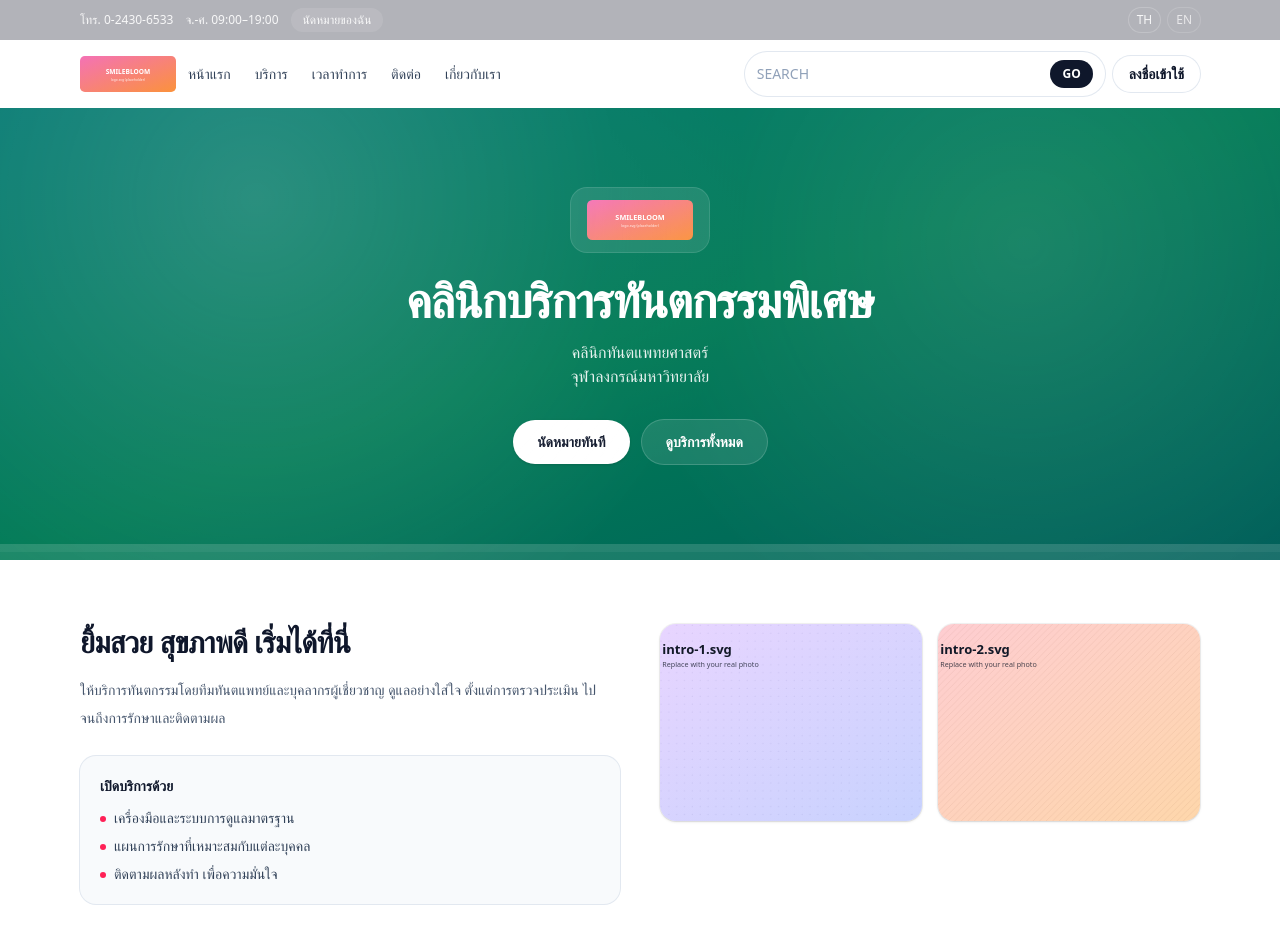
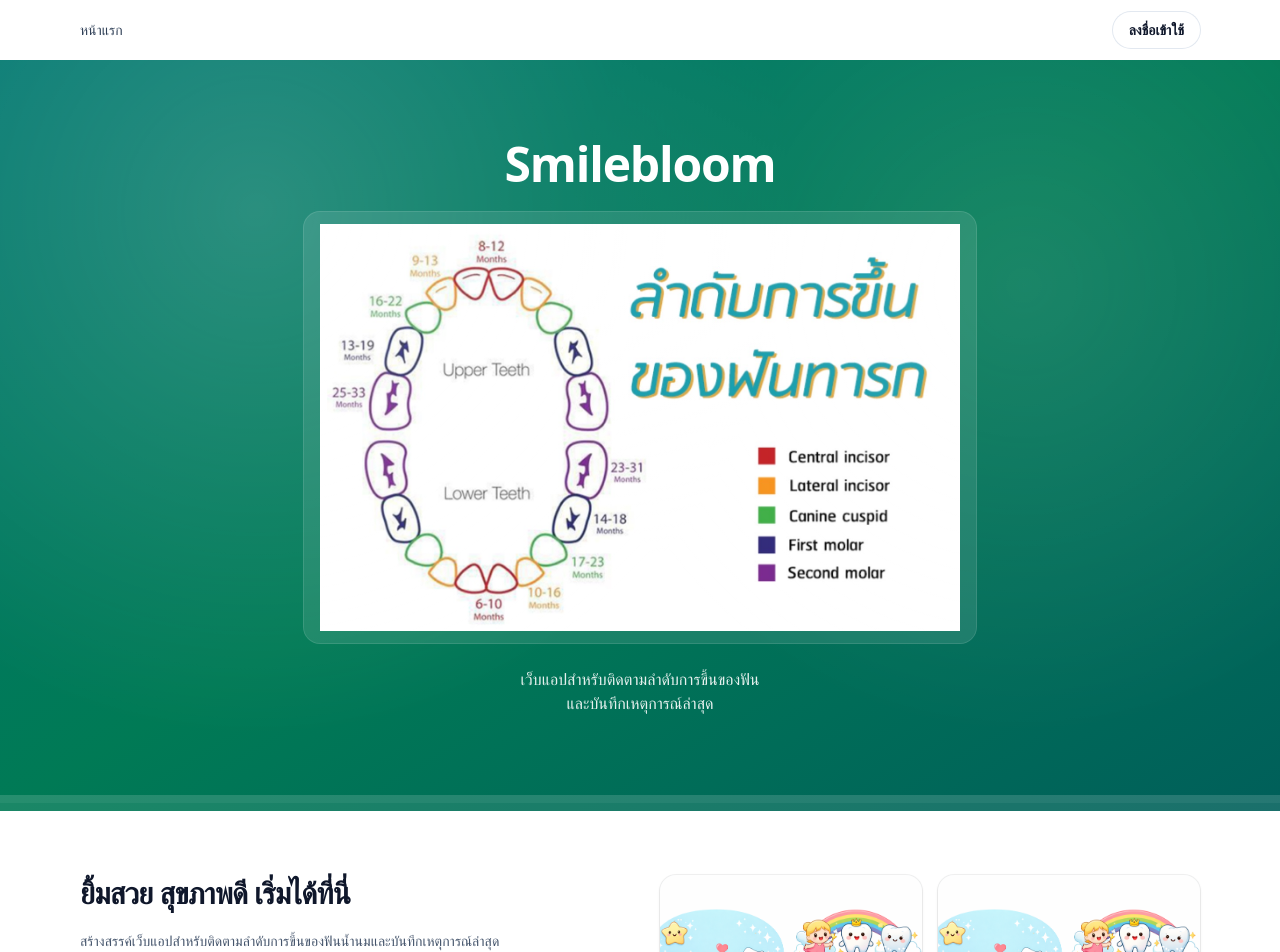
Before and after one commit to jayrboy/smilebloom-nextjs, a Next.js app: page / in a window 1280 px wide. Shown: the top 952 px of the page. Built offline with nearby package versions, Linux system fonts and the light colour scheme.

Commit message:
Implement HomePage

```diff
--- a/src/app/page.tsx
+++ b/src/app/page.tsx
@@ -9,10 +9,10 @@
 
 const NAV_ITEMS: NavItem[] = [
   { label: 'หน้าแรก', href: '#home' },
-  { label: 'บริการ', href: '#services' },
-  { label: 'เวลาทำการ', href: '#hours' },
-  { label: 'ติดต่อ', href: '#contact' },
-  { label: 'เกี่ยวกับเรา', href: '#about' },
+  // { label: 'บริการ', href: '#services' },
+  // { label: 'เวลาทำการ', href: '#hours' },
+  // { label: 'ติดต่อ', href: '#contact' },
+  // { label: 'เกี่ยวกับเรา', href: '#about' },
 ];
 
 const SERVICES: ServiceItem[] = [
@@ -79,8 +79,10 @@
 
   return (
     <div className="min-h-screen">
+      {/* Navbar */}
       <header className="sticky top-0 z-50">
-        <div className="bg-slate-950/40 backdrop-blur supports-[backdrop-filter]:bg-slate-950/30">
+        {/* Topbar */}
+        {/* <div className="bg-slate-950/40 backdrop-blur supports-[backdrop-filter]:bg-slate-950/30">
           <div className="mx-auto max-w-6xl px-4">
             <div className="flex items-center justify-between py-2 text-xs text-white/90">
               <div className="flex items-center gap-3">
@@ -111,7 +113,7 @@
               </div>
             </div>
           </div>
-        </div>
+        </div> */}
 
         <div className="bg-white/80 backdrop-blur supports-[backdrop-filter]:bg-white/60">
           <div className="mx-auto max-w-6xl px-4">
@@ -127,7 +129,7 @@
                 <span className="h-0.5 w-5 bg-slate-700" />
               </button>
 
-              <a href="#home" className="flex items-center gap-2">
+              {/* <a href="#home" className="flex items-center gap-2">
                 <Image
                   src="/home/logo.svg"
                   alt="Smilebloom"
@@ -136,7 +138,7 @@
                   className="h-9 w-auto"
                   priority
                 />
-              </a>
+              </a> */}
 
               <nav className="hidden items-center gap-6 text-sm text-slate-700 lg:flex">
                 {NAV_ITEMS.map((item) => (
@@ -151,7 +153,8 @@
               </nav>
 
               <div className="flex flex-1 items-center justify-end gap-2">
-                <form
+                {/* Search */}
+                {/* <form
                   className="hidden max-w-[360px] flex-1 items-center gap-2 rounded-full bg-white px-3 py-2 ring-1 ring-slate-200 md:flex"
                   onSubmit={(e) => {
                     e.preventDefault();
@@ -171,7 +174,7 @@
                   >
                     GO
                   </button>
-                </form>
+                </form> */}
 
                 <Link
                   href="/auth/login"
@@ -228,6 +231,7 @@
       </header>
 
       <main>
+        {/* Home */}
         <section
           id="home"
           className="relative overflow-hidden bg-gradient-to-br from-teal-700 via-emerald-700 to-teal-800"
@@ -235,40 +239,24 @@
           <div className="absolute inset-0 opacity-30 [background:radial-gradient(circle_at_20%_20%,rgba(255,255,255,0.55),transparent_45%),radial-gradient(circle_at_80%_30%,rgba(255,255,255,0.35),transparent_40%)]" />
           <div className="mx-auto max-w-6xl px-4 py-16 sm:py-20">
             <div className="mx-auto max-w-2xl text-center text-white">
+              <h1 className="text-balance text-3xl font-extrabold tracking-tight sm:text-5xl">
+                Smilebloom
+              </h1>
+              <br />
               <div className="mx-auto mb-6 flex w-fit items-center justify-center rounded-2xl bg-white/10 px-4 py-3 ring-1 ring-white/20">
                 <Image
-                  src="/home/logo.svg"
-                  alt="Smilebloom"
-                  width={160}
-                  height={60}
-                  className="h-10 w-auto"
+                  src="/teeth/deciduous-eruption.png"
+                  alt="Teeth"
+                  width={1000}
+                  height={600}
+                  className="h-auto w-full object-contain"
                 />
               </div>
-              <h1 className="text-balance text-3xl font-extrabold tracking-tight sm:text-5xl">
-                คลินิกบริการทันตกรรมพิเศษ
-              </h1>
               <p className="mt-4 text-pretty text-sm text-white/90 sm:text-base">
-                คลินิกทันตแพทยศาสตร์
+                เว็บแอปสำหรับติดตามลำดับการขึ้นของฟัน
                 <br className="hidden sm:block" />
-                จุฬาลงกรณ์มหาวิทยาลัย
+                และบันทึกเหตุการณ์ล่าสุด
               </p>
-
-              <div className="mt-8 flex flex-col items-center justify-center gap-3 sm:flex-row">
-                <button
-                  type="button"
-                  className="w-full rounded-full bg-white px-6 py-3 text-sm font-semibold text-slate-900 shadow-sm hover:bg-white/95 sm:w-auto"
-                  onClick={() => scrollToId('contact')}
-                >
-                  นัดหมายทันที
-                </button>
-                <button
-                  type="button"
-                  className="w-full rounded-full bg-white/10 px-6 py-3 text-sm font-semibold text-white ring-1 ring-white/25 hover:bg-white/15 sm:w-auto"
-                  onClick={() => scrollToId('services')}
-                >
-                  ดูบริการทั้งหมด
-                </button>
-              </div>
             </div>
           </div>
 
@@ -276,6 +264,7 @@
           <div className="h-2 w-full bg-white/10" />
         </section>
 
+        {/* Introduction */}
         <section className="mx-auto max-w-6xl px-4 py-14 sm:py-16">
           <div className="grid gap-10 lg:grid-cols-12 lg:items-start">
             <div className="lg:col-span-6">
@@ -283,24 +272,23 @@
                 ยิ้มสวย สุขภาพดี เริ่มได้ที่นี่
               </h2>
               <p className="mt-4 text-sm leading-7 text-slate-600">
-                ให้บริการทันตกรรมโดยทีมทันตแพทย์และบุคลากรผู้เชี่ยวชาญ
-                ดูแลอย่างใส่ใจ ตั้งแต่การตรวจประเมิน ไปจนถึงการรักษาและติดตามผล
+                สร้างสรรค์เว็บแอปสำหรับติดตามลำดับการขึ้นของฟันน้ำนมและบันทึกเหตุการณ์ล่าสุด
               </p>
 
               <div className="mt-6 rounded-2xl bg-slate-50 p-5 ring-1 ring-slate-200">
-                <p className="text-sm font-semibold text-slate-900">เปิดบริการด้วย</p>
+                <p className="text-sm font-semibold text-slate-900">ฟีเจอร์หลัก</p>
                 <ul className="mt-3 space-y-2 text-sm text-slate-700">
                   <li className="flex gap-2">
                     <span className="mt-2 h-1.5 w-1.5 rounded-full bg-rose-500" />
-                    เครื่องมือและระบบการดูแลมาตรฐาน
+                    สมัครสมาชิก / เข้าสู่ระบบ
                   </li>
                   <li className="flex gap-2">
                     <span className="mt-2 h-1.5 w-1.5 rounded-full bg-rose-500" />
-                    แผนการรักษาที่เหมาะสมกับแต่ละบุคคล
+                    ติดตามลำดับการขึ้นของฟันน้ำนม
                   </li>
                   <li className="flex gap-2">
                     <span className="mt-2 h-1.5 w-1.5 rounded-full bg-rose-500" />
-                    ติดตามผลหลังทำ เพื่อความมั่นใจ
+                    บันทึกเหตุการณ์ล่าสุด
                   </li>
                 </ul>
               </div>
@@ -308,14 +296,15 @@
 
             <div className="lg:col-span-6">
               <div className="grid gap-4 sm:grid-cols-2">
-                <ImageCard src="/home/intro-1.svg" alt="บรรยากาศคลินิก" />
-                <ImageCard src="/home/intro-2.svg" alt="ทีมแพทย์และการให้บริการ" />
+                <ImageCard src="/teeth/teeth-img.png" alt="บรรยากาศคลินิก" />
+                <ImageCard src="/teeth/teeth-img.png" alt="ทีมแพทย์และการให้บริการ" />
               </div>
             </div>
           </div>
         </section>
 
-        <section id="about" className="mx-auto max-w-6xl px-4 pb-10 sm:pb-12">
+        {/* About */}
+        {/* <section id="about" className="mx-auto max-w-6xl px-4 pb-10 sm:pb-12">
           <div className="rounded-3xl bg-slate-50 p-6 ring-1 ring-slate-200 sm:p-10">
             <div className="flex flex-col gap-3 sm:flex-row sm:items-end sm:justify-between">
               <div>
@@ -361,18 +350,10 @@
               ))}
             </div>
           </div>
-        </section>
+        </section> */}
 
-        <section className="mx-auto max-w-6xl px-4 pb-6">
-          <div className="grid place-items-center py-8">
-            <div className="text-[84px] font-black leading-none text-indigo-950 sm:text-[110px]">
-              ฟ
-            </div>
-            <div className="mt-2 h-4 w-[260px] rounded-full bg-gradient-to-r from-slate-200 via-slate-300 to-slate-200 shadow-inner sm:w-[340px]" />
-          </div>
-        </section>
-
-        <section id="services" className="mx-auto max-w-6xl px-4 py-14 sm:py-16">
+        {/* Services */}
+        {/* <section id="services" className="mx-auto max-w-6xl px-4 py-14 sm:py-16">
           <div className="flex flex-col gap-3 sm:flex-row sm:items-end sm:justify-between">
             <div>
               <h2 className="text-2xl font-extrabold tracking-tight text-slate-900 sm:text-3xl">
@@ -418,9 +399,10 @@
               </div>
             ))}
           </div>
-        </section>
+        </section> */}
 
-        <section id="hours" className="mx-auto max-w-6xl px-4 py-14 sm:py-16">
+        {/* Opening Date and Time */}
+        {/* <section id="hours" className="mx-auto max-w-6xl px-4 py-14 sm:py-16">
           <h2 className="text-2xl font-extrabold tracking-tight text-slate-900 sm:text-3xl">
             วัน-เวลาที่เปิดบริการ
           </h2>
@@ -449,9 +431,10 @@
               </div>
             ))}
           </div>
-        </section>
+        </section> */}
 
-        <section id="contact" className="mx-auto max-w-6xl px-4 pb-16">
+        {/* Contact */}
+        {/* <section id="contact" className="mx-auto max-w-6xl px-4 pb-16">
           <div className="grid gap-8 rounded-3xl bg-white p-6 shadow-sm ring-1 ring-black/5 sm:p-10 lg:grid-cols-12 lg:items-center">
             <div className="lg:col-span-7">
               <h2 className="text-2xl font-extrabold tracking-tight text-slate-900 sm:text-3xl">
@@ -506,10 +489,11 @@
               </div>
             </div>
           </div>
-        </section>
+        </section> */}
       </main>
 
-      <footer className="bg-indigo-950 text-white" >
+      {/* Footer */}
+      {/* <footer className="bg-indigo-950 text-white" >
         <div className="mx-auto max-w-6xl px-4 py-12">
           <div className="grid gap-8 sm:grid-cols-2 lg:grid-cols-4">
             <div>
@@ -559,7 +543,7 @@
             © {new Date().getFullYear()} Smilebloom. All rights reserved.
           </div>
         </div>
-      </footer>
+      </footer> */}
     </div>
   );
 }
```
Also changed, not shown: public/teeth/teeth-img.png (added).
